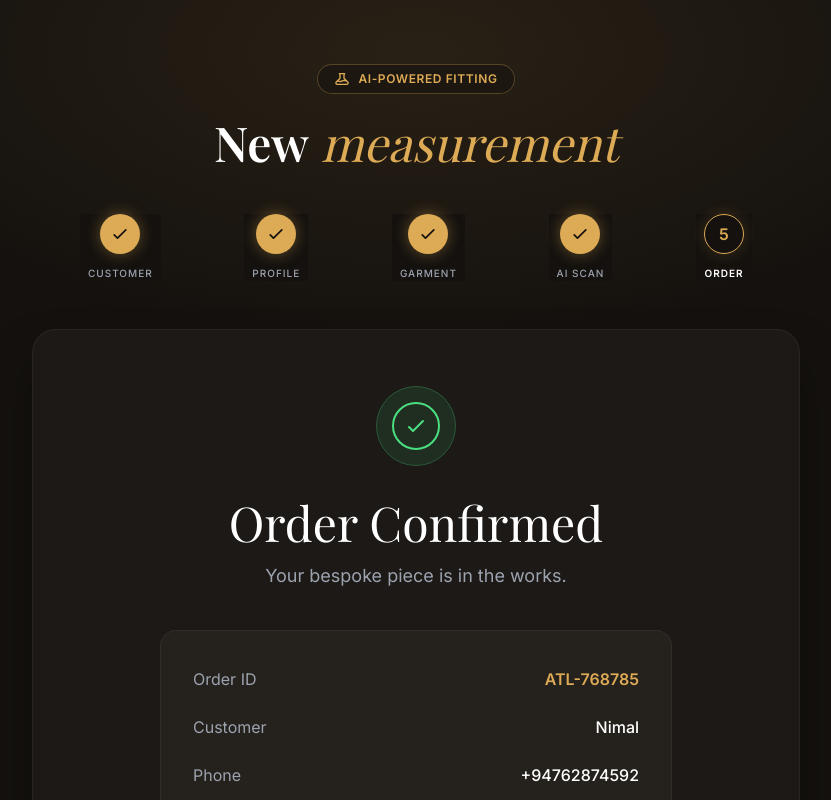
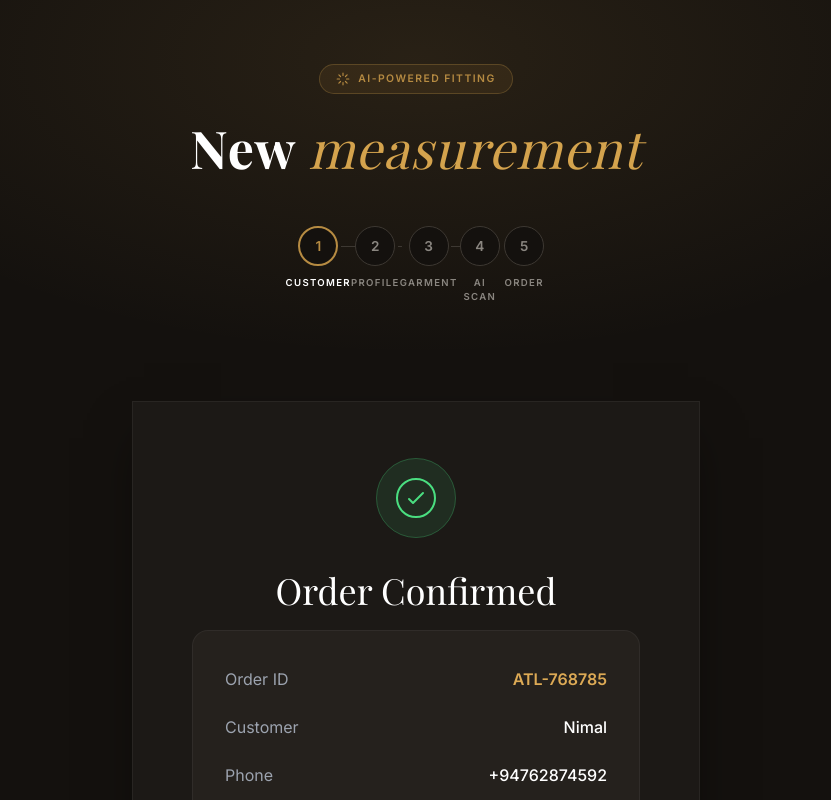
Before and after one commit to ML510/ML510-Al-Based-Body-Measurement-and-Smart-Clothing-Recommendation-System-frontend, a React (Vite) app: page /order-confirmed in a window 1280 px wide. Shown: the top 800 px of the page, without its empty margins (224-1055 px from the left). Built offline with nearby package versions, Linux system fonts and the light colour scheme; a web font is replaced by a local one.

Commit message:
Customize Order Confirmed

```diff
--- a/src/App.jsx
+++ b/src/App.jsx
@@ -33,10 +33,6 @@ const router = createBrowserRouter([
   {
     path: "/order-confirmed",
     element: <OrderConfirmed />,
-  },
-  {
-    path: "/description-entry",
-    element: <DescriptionEntry />,
   }
 
 ]);
--- a/src/pages/OrderConfirmed/OrderConfirmed.jsx
+++ b/src/pages/OrderConfirmed/OrderConfirmed.jsx
@@ -1,16 +1,7 @@
-
+import HeaderTitel from "../../components/HeaderTitel";
+import SelecterBar from "../../components/SelecterBar";
 import "./OrderConfirmed.css";
 
-// Stepper එකේ steps data (completed steps + active step)
-const steps = [
-  { id: 1, label: "Customer", status: "completed" },
-  { id: 2, label: "Profile", status: "completed" },
-  { id: 3, label: "Garment", status: "completed" },
-  { id: 4, label: "AI Scan", status: "completed" },
-  { id: 5, label: "Order", status: "active" },
-];
-
-// Order details data (backend එකෙන් props විදිහට pass කරන්න පුළුවන්)
 const defaultOrder = {
   orderId: "ATL-768785",
   customer: "Nimal",
@@ -39,41 +30,6 @@ function CheckIcon({ className = "w-5 h-5" }) {
   );
 }
 
-function Stepper({ steps }) {
-  return (
-    <div className="flex items-center w-full max-w-2xl justify-between relative">
-      {/* Steps අතර line */}
-      <div className="absolute top-1/2 left-0 w-full h-[2px] -translate-y-1/2 bg-atelier-gold/30 -z-10"></div>
-
-      {steps.map((step) => (
-        <div
-          key={step.id}
-          className="flex flex-col items-center bg-atelier-bg px-2 relative z-10"
-        >
-          {step.status === "completed" ? (
-            <div className="w-10 h-10 rounded-full bg-atelier-gold flex items-center justify-center mb-3 text-atelier-bg shadow-[0_0_15px_rgba(221,170,85,0.4)]">
-              <CheckIcon />
-            </div>
-          ) : (
-            <div className="w-10 h-10 rounded-full border border-atelier-gold bg-transparent flex items-center justify-center mb-3 text-atelier-gold shadow-[0_0_15px_rgba(221,170,85,0.2)]">
-              <span className="font-semibold">{step.id}</span>
-            </div>
-          )}
-          <span
-            className={
-              step.status === "active"
-                ? "text-[10px] tracking-widest text-white uppercase font-bold"
-                : "text-[10px] tracking-widest text-atelier-text-muted uppercase font-medium"
-            }
-          >
-            {step.label}
-          </span>
-        </div>
-      ))}
-    </div>
-  );
-}
-
 function OrderDetailRow({ label, value, highlight = false }) {
   return (
     <div className="flex justify-between items-center py-1">
@@ -91,82 +47,52 @@ function OrderDetailRow({ label, value, highlight = false }) {
   );
 }
 
-export default function OrderConfirmed({
-  order = defaultOrder,
-  onNewOrder,
-  onViewAllOrders,
-}) {
+export default function OrderConfirmed({ order = defaultOrder, onNewOrder, onViewAllOrders }) {
   return (
     <div className="bg-atelier-bg text-atelier-text-light font-sans min-h-screen flex flex-col items-center pt-16 relative overflow-x-hidden">
       <div className="glow-effect"></div>
 
       {/* Header & Stepper */}
       <div className="relative z-10 flex flex-col items-center w-full max-w-4xl px-4 mb-12">
-        <div className="flex items-center space-x-2 border border-atelier-gold/30 rounded-full px-4 py-1.5 mb-6 bg-atelier-bg/50 backdrop-blur-sm">
-          <svg
-            className="w-4 h-4 text-atelier-gold"
-            fill="none"
-            stroke="currentColor"
-            viewBox="0 0 24 24"
-          >
-            <path
-              d="M19.428 15.428a2 2 0 00-1.022-.547l-2.387-.477a6 6 0 00-3.86.517l-.318.158a6 6 0 01-3.86.517L6.05 15.21a2 2 0 00-1.806.547M8 4h8l-1 1v5.172a2 2 0 00.586 1.414l5 5c1.26 1.26.367 3.414-1.415 3.414H4.828c-1.782 0-2.674-2.154-1.414-3.414l5-5A2 2 0 009 10.172V5L8 4z"
-              strokeLinecap="round"
-              strokeLinejoin="round"
-              strokeWidth="2"
-            />
-          </svg>
-          <span className="text-atelier-gold text-xs font-semibold tracking-wider uppercase">
-            AI-Powered Fitting
-          </span>
-        </div>
+        <HeaderTitel />
 
-        <h1 className="font-serif text-5xl mb-12 flex items-baseline gap-3">
-          <span className="font-semibold text-white">New</span>
-          <span className="italic text-atelier-gold font-medium">
-            measurement
-          </span>
-        </h1>
-
-        <Stepper steps={steps} />
+        <SelecterBar />
       </div>
 
       {/* Main Content Card */}
-      <main className="relative z-10 w-full max-w-[800px] px-4 pb-20">
-        <div className="bg-atelier-card rounded-3xl p-10 md:p-14 flex flex-col items-center border border-white/5 shadow-2xl">
+      <main className="relative z-10 w-full max-w-[600px] px-4 pb-10">
+        <div className="bg-atelier-card rounded-1xl p-10 md:p-14 flex flex-col items-center border border-white/5 shadow-2xl">
           {/* Success Icon */}
           <div className="w-20 h-20 rounded-full bg-atelier-green-bg flex items-center justify-center mb-8 relative">
             <div className="absolute inset-0 rounded-full border border-atelier-green/30 animate-pulse"></div>
-            <div className="w-12 h-12 rounded-full border-2 border-atelier-green flex items-center justify-center text-atelier-green">
+            <div className="w-10 h-10 rounded-full border-2 border-atelier-green flex items-center justify-center text-atelier-green">
               <CheckIcon className="w-6 h-6" />
             </div>
           </div>
 
-          <h2 className="font-serif text-4xl md:text-5xl mb-4 text-white font-medium text-center">
+          <h2 className="font-serif text-3xl md:text-4xl mb-5 text-white font-medium text-center">
             Order Confirmed
           </h2>
-          <p className="text-atelier-text-muted text-lg mb-10 text-center">
-            Your bespoke piece is in the works.
-          </p>
 
           {/* Order Details Subcard */}
-          <div className="bg-atelier-subcard w-full max-w-lg rounded-2xl p-8 mb-10 border border-white/5">
+          <div className="bg-atelier-subcard w-full max-w-md rounded-2xl p-8 mb-10 border border-white/5">
             <div className="flex flex-col space-y-4 text-sm md:text-base">
-              <OrderDetailRow label="Order ID" value={order.orderId} highlight />
+              <OrderDetailRow
+                label="Order ID"
+                value={order.orderId}
+                highlight
+              />
               <OrderDetailRow label="Customer" value={order.customer} />
               <OrderDetailRow label="Phone" value={order.phone} />
               <OrderDetailRow label="Garment" value={order.garment} />
               <OrderDetailRow label="Profile" value={order.profile} />
-              <OrderDetailRow
-                label="Measurements"
-                value={order.measurements}
-              />
+              <OrderDetailRow label="Measurements" value={order.measurements} />
               <OrderDetailRow label="Est. Ready" value={order.estReady} />
             </div>
           </div>
 
           {/* Action Buttons */}
-          <div className="flex flex-col sm:flex-row gap-4 w-full max-w-lg">
+          <div className="flex flex-col sm:flex-row gap-4 w-full max-w-md">
             <button
               type="button"
               onClick={onNewOrder}
```
Also changed, not shown: src/pages/OrderConfirmed/OrderConfirmed.css (+0 -7 lines).
